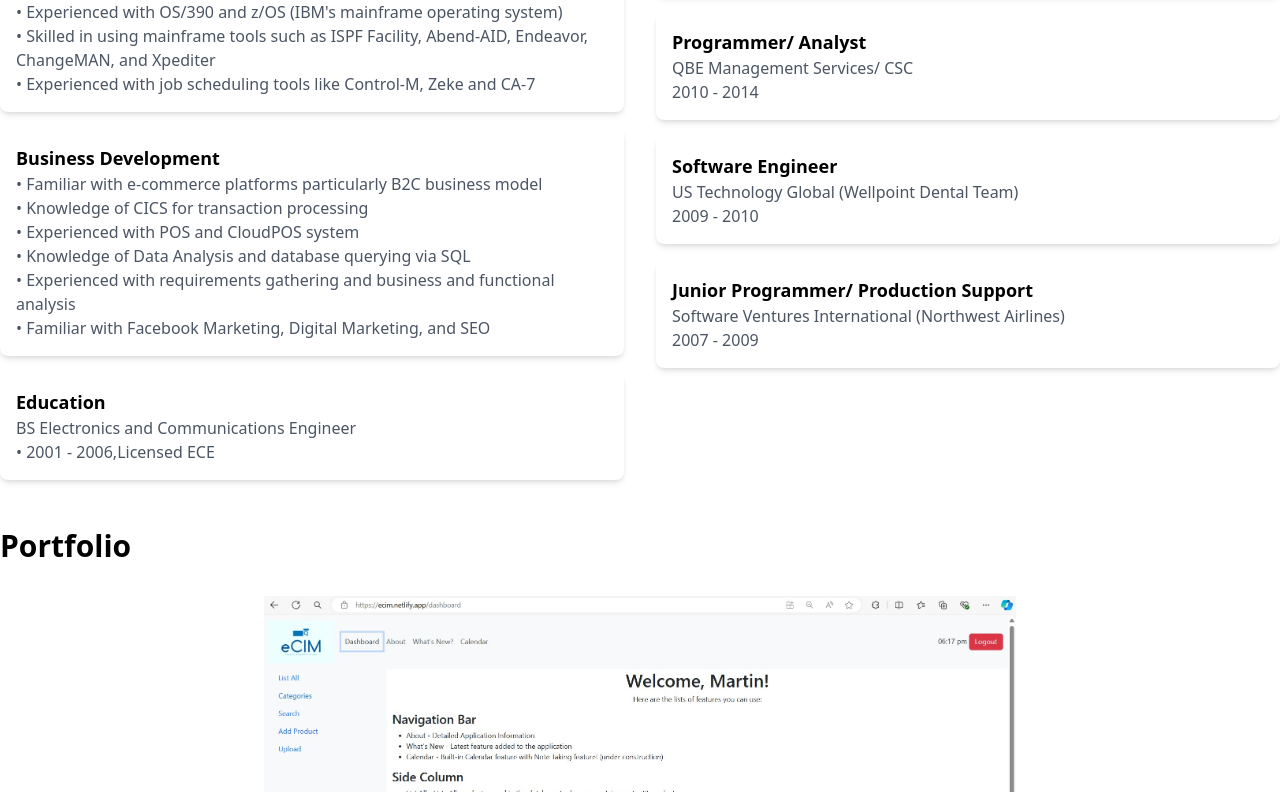
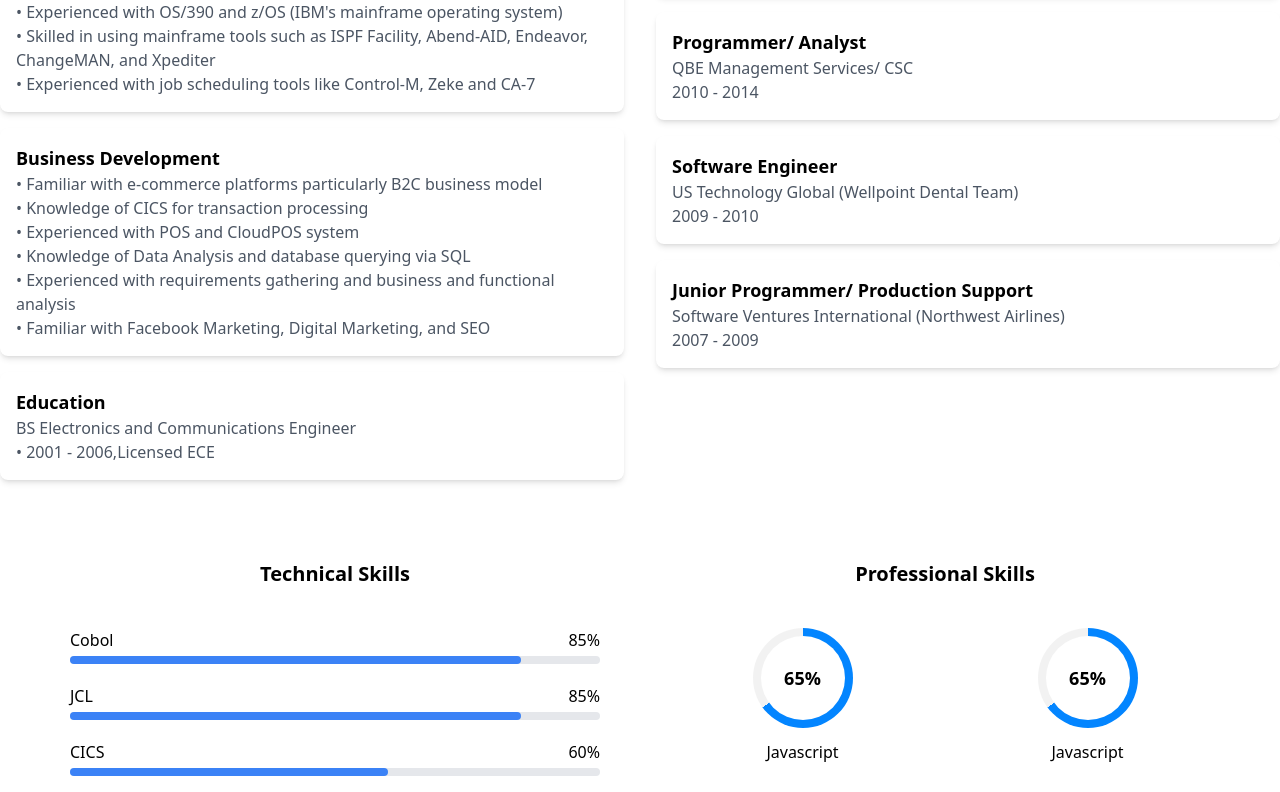
Before and after one commit to gmlwisemail2022/portfolio, a React (Create React App) app: page / in a window 1280 px wide. Shown: the part 2008-2800 px from the top of the page. Built offline with nearby package versions, Linux system fonts and the light colour scheme.

Commit message:
updated skills section

```diff
--- a/src/components/SkillsSectionComponent.jsx
+++ b/src/components/SkillsSectionComponent.jsx
@@ -1,5 +1,132 @@
+const Skill = ({ title, percentage }) => {
+  return (
+    <div className="flex flex-col gap-1">
+      <div className="flex items-center justify-between w-full">
+        <div>{title}</div>
+        <div>{percentage}%</div>
+      </div>
+      <div className="relative rounded-lg bg-gray-200 p-1 w-full">
+        <div
+          style={{ width: `${percentage}%` }}
+          className="absolute h-full bg-blue-500 top-0 left-0 rounded-lg"
+        />
+      </div>
+    </div>
+  );
+};
+
+const SkillCircle = ({ title, percentage }) => {
+  return (
+    <div className="flex flex-col items-center justify-center gap-3">
+      <div className="flex items-center justify-center col-span-1">
+        <div className="relative flex items-center justify-center w-[100px] h-[100px] rounded-full">
+          <div className="text-lg font-bold z-10">{percentage}%</div>
+          <div
+            style={{
+              background: `conic-gradient( rgb(3, 133, 255) ${percentage}%, rgb(242, 242, 242) 0%)`,
+            }}
+            className="absolute inset-0 rounded-full"
+          />
+          <div className="absolute top-2 left-2 bottom-2 right-2 bg-white rounded-full" />
+        </div>
+      </div>
+      <div>{title}</div>
+    </div>
+  );
+};
+
+const skillsObj = [
+  {
+    id: 0,
+    title: "Cobol",
+    percentage: 85,
+  },
+  {
+    id: 0,
+    title: "JCL",
+    percentage: 85,
+  },
+  {
+    id: 0,
+    title: "CICS",
+    percentage: 60,
+  },
+  {
+    id: 0,
+    title: "DB2/ SQL",
+    percentage: 70,
+  },
+  {
+    id: 0,
+    title: "Javascript",
+    percentage: 60,
+  },
+  {
+    id: 0,
+    title: "HTML/CSS",
+    percentage: 50,
+  },
+  {
+    id: 0,
+    title: "React.js",
+    percentage: 50,
+  },
+];
+
+const professionalSkillsObj = [
+  {
+    id: 0,
+    title: "Javascript",
+    percentage: 65,
+  },
+  {
+    id: 0,
+    title: "Javascript",
+    percentage: 65,
+  },
+  {
+    id: 0,
+    title: "Javascript",
+    percentage: 65,
+  },
+  {
+    id: 0,
+    title: "Javascript",
+    percentage: 65,
+  },
+];
+
 const SkillsSectionComponent = () => {
-  return;
+  return (
+    <div className="py-20">
+      <div className="grid grid-cols-2 gap-20 mx-auto max-w-[1140px]">
+        <div className="flex flex-col gap-10 items-center justify-start">
+          <div className="text-xl font-bold">Technical Skills</div>
+          <div className="flex flex-col gap-5 w-full">
+            {skillsObj.map((skill) => (
+              <Skill
+                key={skill.id}
+                title={skill.title}
+                percentage={skill.percentage}
+              />
+            ))}
+          </div>
+        </div>
+        <div className="flex flex-col gap-10 items-center justify-start">
+          <div className="text-xl font-bold">Professional Skills</div>
+          <div className="grid grid-cols-2 w-full gap-10">
+            {professionalSkillsObj.map((skill) => (
+              <SkillCircle
+                key={skill.id}
+                title={skill.title}
+                percentage={skill.percentage}
+              />
+            ))}
+          </div>
+        </div>
+      </div>
+    </div>
+  );
 };
 
 export default SkillsSectionComponent;
--- a/src/components/atoms/NavbarComponent.jsx
+++ b/src/components/atoms/NavbarComponent.jsx
@@ -57,11 +57,13 @@ const NavbarComponent = () => {
   };
 
   return (
-    <>
-      <nav
-        className={`fixed top-0 left-0 right-0 flex justify-between items-center py-3 mx-auto max-w-[1140px] transition-all duration-300 ${
-          showWhiteBox ? "bg-white shadow-md" : "bg-transparent"
-        }`}
+    <nav
+      className={`fixed top-0 left-0 right-0 transition-all duration-300 ${
+        showWhiteBox ? "bg-white shadow-md" : "bg-transparent"
+      }`}
+    >
+      <div
+        className={`flex justify-between items-center py-3 mx-auto max-w-[1140px]`}
       >
         <div>
           <div className="bg-[#38C2AC] rounded-lg px-3 uppercase font-semibold text-white text-[18px]">
@@ -106,8 +108,8 @@ const NavbarComponent = () => {
             Contact
           </div>
         </div>
-      </nav>
-    </>
+      </div>
+    </nav>
   );
 };
 
```
